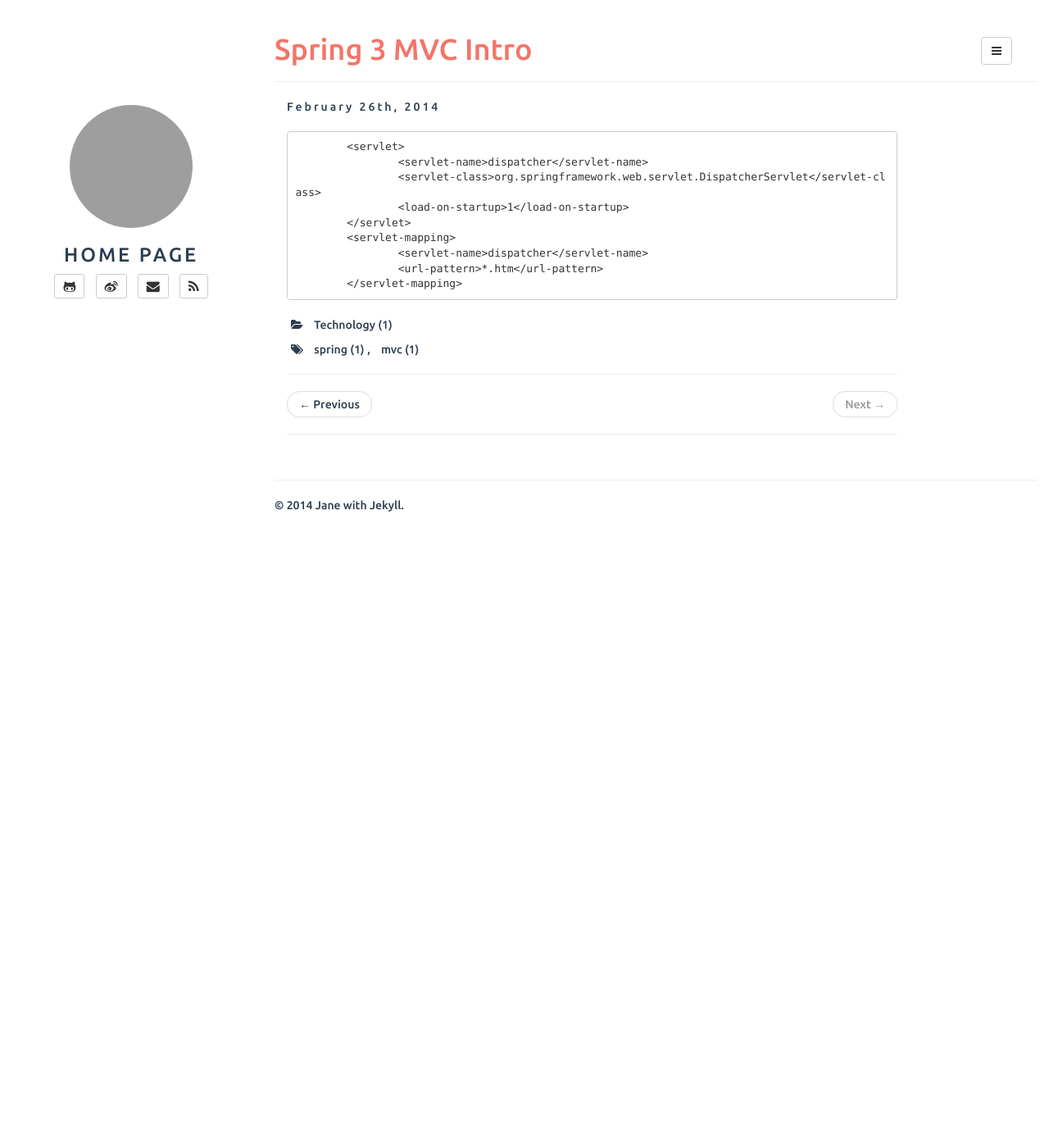
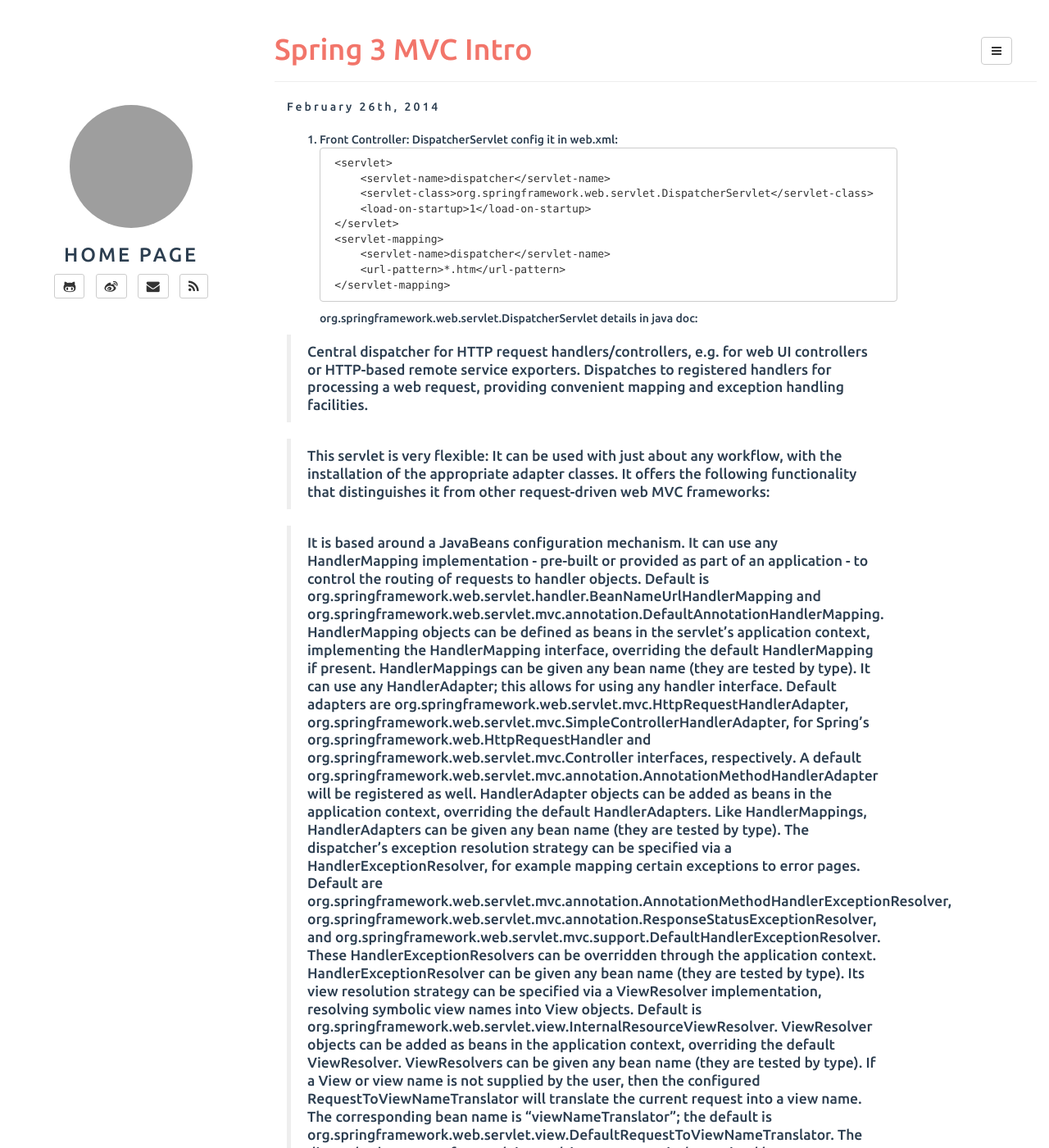
Before and after one commit to jane110511/jane110511.github.io, a Jekyll site: the page built from _posts/2014-02-26-spring3mvc.md, in a window 1280 px wide and 1400 px high. Shown: the whole window at 82% size. Built offline with Jekyll 4.4.1, drawn with Linux system fonts in a browser that asks for light colours; Markdown is read by kramdown in place of the engine named in the settings; some of the changed text lies outside the part shown; grey boxes are pictures that could not be loaded.

Commit message:
Update 2014-02-26-spring3mvc.md

````diff
--- a/_posts/2014-02-26-spring3mvc.md
+++ b/_posts/2014-02-26-spring3mvc.md
@@ -2,8 +2,10 @@
 layout: post
 title: Spring 3 MVC Intro
 categories: Technology
-tags: spring mvc
+tags: spring, mvc
 ---
+1. Front Controller: DispatcherServlet
+config it in web.xml:
 ```
 	<servlet>
 		<servlet-name>dispatcher</servlet-name>
@@ -15,3 +17,24 @@
 		<url-pattern>*.htm</url-pattern>
 	</servlet-mapping>
 ```
+org.springframework.web.servlet.DispatcherServlet details in java doc:
+
+
+> Central dispatcher for HTTP request handlers/controllers, e.g. for web UI controllers or HTTP-based remote service exporters. Dispatches to registered handlers for processing a web request, providing convenient mapping and exception handling facilities.
+
+> This servlet is very flexible: It can be used with just about any workflow, with the installation of the appropriate adapter classes. It offers the following functionality that distinguishes it from other request-driven web MVC frameworks:
+
+> It is based around a JavaBeans configuration mechanism.
+> It can use any HandlerMapping implementation - pre-built or provided as part of an application - to control the routing of requests to handler objects. Default is org.springframework.web.servlet.handler.BeanNameUrlHandlerMapping and org.springframework.web.servlet.mvc.annotation.DefaultAnnotationHandlerMapping. HandlerMapping objects can be defined as beans in the servlet's application context, implementing the HandlerMapping interface, overriding the default HandlerMapping if present. HandlerMappings can be given any bean name (they are tested by type).
+> It can use any HandlerAdapter; this allows for using any handler interface. Default adapters are org.springframework.web.servlet.mvc.HttpRequestHandlerAdapter, org.springframework.web.servlet.mvc.SimpleControllerHandlerAdapter, for Spring's org.springframework.web.HttpRequestHandler and org.springframework.web.servlet.mvc.Controller interfaces, respectively. A default org.springframework.web.servlet.mvc.annotation.AnnotationMethodHandlerAdapter will be registered as well. HandlerAdapter objects can be added as beans in the application context, overriding the default HandlerAdapters. Like HandlerMappings, HandlerAdapters can be given any bean name (they are tested by type).
+> The dispatcher's exception resolution strategy can be specified via a HandlerExceptionResolver, for example mapping certain exceptions to error pages. Default are org.springframework.web.servlet.mvc.annotation.AnnotationMethodHandlerExceptionResolver, org.springframework.web.servlet.mvc.annotation.ResponseStatusExceptionResolver, and org.springframework.web.servlet.mvc.support.DefaultHandlerExceptionResolver. These HandlerExceptionResolvers can be overridden through the application context. HandlerExceptionResolver can be given any bean name (they are tested by type).
+> Its view resolution strategy can be specified via a ViewResolver implementation, resolving symbolic view names into View objects. Default is org.springframework.web.servlet.view.InternalResourceViewResolver. ViewResolver objects can be added as beans in the application context, overriding the default ViewResolver. ViewResolvers can be given any bean name (they are tested by type).
+> If a View or view name is not supplied by the user, then the configured RequestToViewNameTranslator will translate the current request into a view name. The corresponding bean name is "viewNameTranslator"; the default is org.springframework.web.servlet.view.DefaultRequestToViewNameTranslator.
+> The dispatcher's strategy for resolving multipart requests is determined by a org.springframework.web.multipart.MultipartResolver implementation. Implementations for Jakarta Commons FileUpload and Jason Hunter's COS are included; the typical choise is org.springframework.web.multipart.commons.CommonsMultipartResolver. The MultipartResolver bean name is "multipartResolver"; default is none.
+> Its locale resolution strategy is determined by a LocaleResolver. Out-of-the-box implementations work via HTTP accept header, cookie, or session. The LocaleResolver bean name is "localeResolver"; default is org.springframework.web.servlet.i18n.AcceptHeaderLocaleResolver.
+> Its theme resolution strategy is determined by a ThemeResolver. Implementations for a fixed theme and for cookie and session storage are included. The ThemeResolver bean name is "themeResolver"; default is org.springframework.web.servlet.theme.FixedThemeResolver.
+> NOTE: The @RequestMapping annotation will only be processed if a corresponding HandlerMapping (for type level annotations) and/or HandlerAdapter (for method level annotations) is present in the dispatcher. This is the case by default. However, if you are defining custom HandlerMappings or HandlerAdapters, then you need to make sure that a corresponding custom DefaultAnnotationHandlerMapping and/or AnnotationMethodHandlerAdapter is defined as well - provided that you intend to use @RequestMapping.
+
+> A web application can define any number of DispatcherServlets. Each servlet will operate in its own namespace, loading its own application context with mappings, handlers, etc. Only the root application context as loaded by org.springframework.web.context.ContextLoaderListener, if any, will be shared.
+
+> As of Spring 3.1, DispatcherServlet may now be injected with a web application context, rather than creating its own internally. This is useful in Servlet 3.0+ environments, which support programmatic registration of servlet instances. See DispatcherServlet(WebApplicationContext) Javadoc for details.
````
